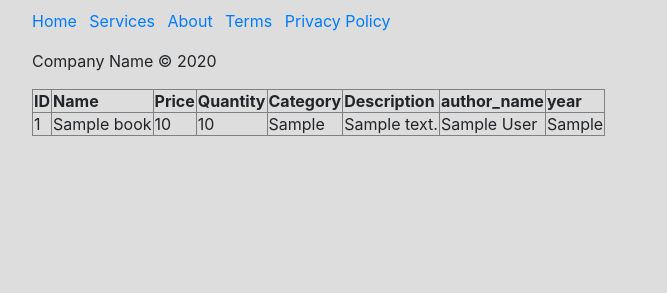
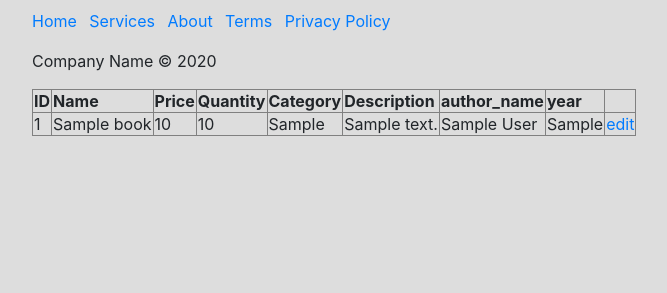
Before and after one commit to wael159/shop_project, a Flask app: page /Books in a window 1280 px wide. Shown: the part 183-476 px from the top of the page, without its empty margins (53-720 px from the left). Run offline with Flask 2, Linux system fonts and the light colour scheme; tables that the repository leaves empty hold one stand-in row (values such as "Sample post"); some libraries are stand-ins or nearby versions.

Commit message:
shop improve

```diff
--- a/app/templates/bookList.html
+++ b/app/templates/bookList.html
@@ -26,6 +26,7 @@
         <td>{{ row.description }}</td>
         <td>{{ row.author_name }}</td>
         <td>{{ row.publish_year }}</td>
+        <td><a href="editItem/{{ row.id }}">edit</a></td>
     </tr>
     {% endfor %}
 {% endblock %}
```
